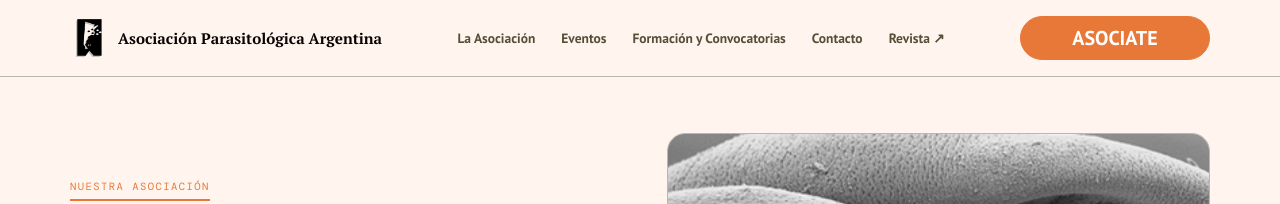
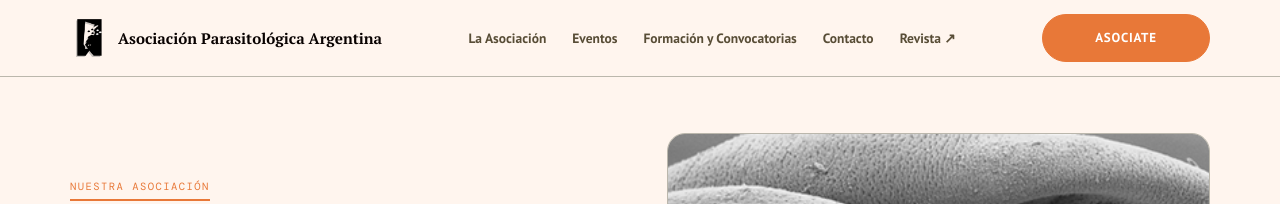
Before and after one commit to apaargentina/apaargentina.github.io, a Jekyll site: the page built from index.html, in a window 1280 px wide. Shown: the top 204 px of the page. Built offline with Jekyll 4.4.1, drawn with Linux system fonts in a browser that asks for light colours.

Commit message:
APA visual tweaks

```diff
--- a/_includes/header.html
+++ b/_includes/header.html
@@ -25,12 +25,11 @@
       {% for item in site.nav %}
         <a href="{{ item.url | relative_url }}">
           <span>{{ item.title }}</span>
-          <span class="n">0{{ forloop.index }}</span>
         </a>
       {% endfor %}
       <a href="{{ site.revista_url }}" target="_blank" rel="noopener" class="is-external">
         <span>Revista Argentina de Parasitología</span>
-        <span class="n">↗</span>
+        <svg class="ext-icon" viewBox="0 0 24 24" aria-hidden="true"><path d="M7 17L17 7"/><path d="M8 7h9v9"/></svg>
       </a>
     </div>
     <a href="{{ '/asociate/' | relative_url }}" class="btn btn-primary">Asociate</a>
--- a/assets/css/main.css
+++ b/assets/css/main.css
@@ -135,7 +135,7 @@
 .menu-toggle[aria-expanded="true"] span:nth-child(2) { opacity: 0; }
 .menu-toggle[aria-expanded="true"] span:nth-child(3) { transform: translateY(-6px) rotate(-45deg); }
 
-.desktop-nav, .desktop-cta { display: none; }
+.desktop-nav, .btn.desktop-cta { display: none; }
 
 /* Mobile / tablet full-screen nav overlay */
 .nav-overlay {
@@ -152,7 +152,7 @@
 .nav-overlay-list { display: flex; flex-direction: column; margin-top: 8px; }
 .nav-overlay-list a {
   display: flex;
-  align-items: baseline;
+  align-items: center;
   justify-content: space-between;
   padding: 16px 2px;
   border-bottom: 1px solid var(--border);
@@ -161,14 +161,10 @@
   font-size: 19px;
   color: var(--text);
 }
-.nav-overlay-list a .n {
-  font-family: var(--font-mono);
-  font-size: 10px;
-  color: var(--muted);
-  font-weight: 400;
-}
-.nav-overlay-list a.is-external { color: var(--text-mid); font-size: 15px; font-family: var(--font-body); }
+.nav-overlay-list a .ext-icon { width: 22px; height: 22px; flex: none; margin-left: 12px; fill: none; stroke: var(--accent); stroke-width: 2; stroke-linecap: round; stroke-linejoin: round; }
 .nav-overlay .btn { margin-top: 20px; }
+/* Botón Asociate: mismo tamaño y estilo en móvil y escritorio */
+.btn.desktop-cta, .nav-overlay .btn { width: 168px; font-size: 13px; line-height: 1.65; padding: 12px 14px; text-transform: uppercase; letter-spacing: 0.06em; }
 .nav-overlay-foot {
   margin-top: auto;
   padding-top: 20px;
@@ -578,13 +574,7 @@
   .desktop-nav { display: flex; align-items: center; gap: 26px; }
   .desktop-nav a { font-family: var(--font-body); font-weight: 600; font-size: 13.5px; color: var(--text-mid); }
   .desktop-nav a:hover, .desktop-nav a.is-active { color: var(--accent); }
-  .desktop-cta {
-    display: inline-flex;
-    font-size: 20px;
-    text-transform: uppercase;
-    line-height: 1;       /* sin esto, 20px heredaría 1.65 y el botón crecería */
-    padding: 11px 14px;   /* antes 12px 14px → ~48px de alto, ahora ~45px */
-  }
+  .btn.desktop-cta { display: inline-flex; }
 
   .site-header .wrap { height: 76px; }
   :root { --header-h: 76px; --btn-w: 190px; }
```
